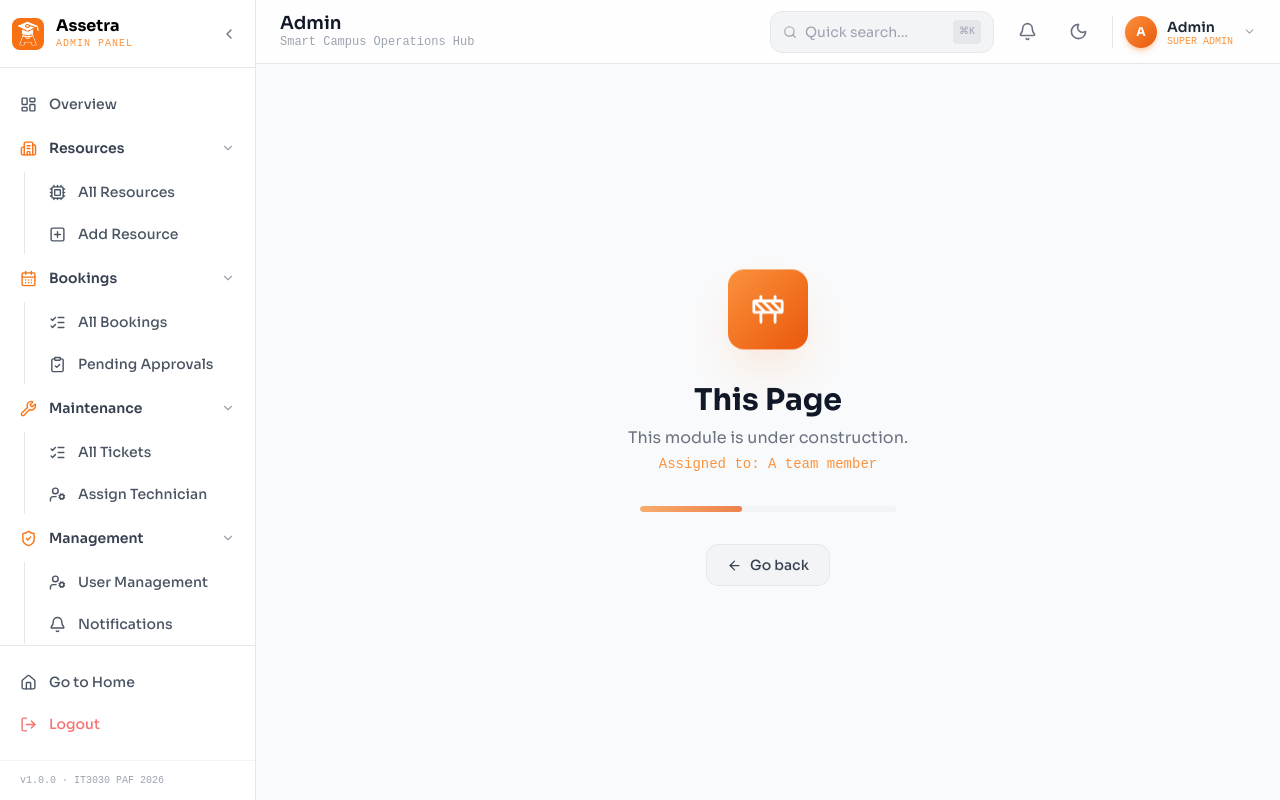
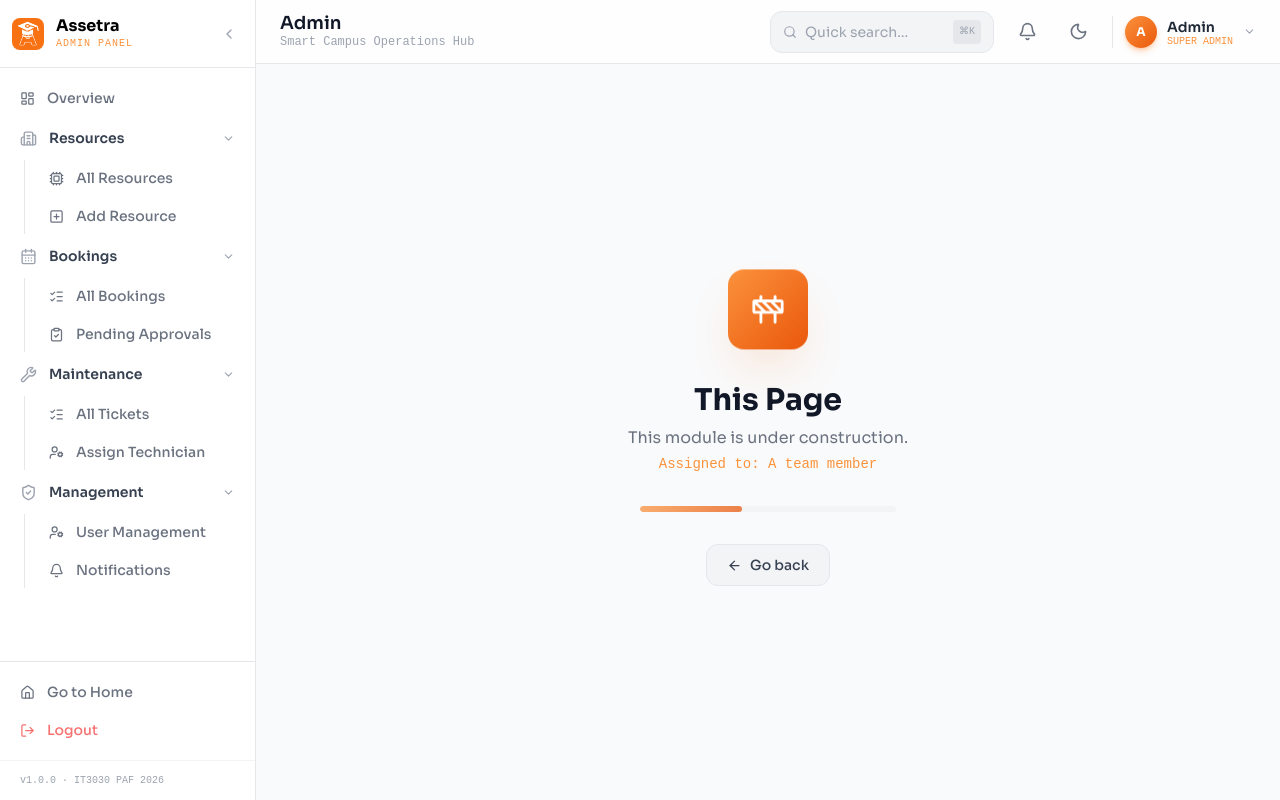
Before and after one commit to ShazminaOudeen/it3030-paf-2026-smart-campus-group07, a React (Vite) app in the folder assetra-frontend/: page /admin in a window 1280 px wide. Built offline with nearby package versions, Linux system fonts and the light colour scheme.

Commit message:
admin sidemenu ui fixed

```diff
--- a/assetra-frontend/src/shared/components/AdminSidebar.jsx
+++ b/assetra-frontend/src/shared/components/AdminSidebar.jsx
@@ -1,4 +1,4 @@
-import { NavLink } from "react-router-dom";
+import { NavLink, useLocation } from "react-router-dom";
 import {
   LayoutDashboard, Building2, PlusSquare, CalendarDays,
   ClipboardCheck, Wrench, ListChecks, UserCog, Bell,
@@ -21,7 +21,6 @@ const MENU = [
     children: [
       { label: "All Bookings", icon: ListChecks, href: "/admin/bookings" },
       { label: "Pending Approvals", icon: ClipboardCheck, href: "/admin/bookings/pending" },
-      // ✅ badge removed from Pending Approvals
     ],
   },
   {
@@ -52,16 +51,16 @@ function NavItem({ item, collapsed }) {
       end={item.href === "/"}
       title={collapsed ? item.label : undefined}
       className={({ isActive }) =>
-        `group flex items-center gap-3 px-3 py-2.5 rounded-xl text-sm font-medium transition-all duration-200
+        `group flex items-center gap-3 px-3 py-2 rounded-lg text-sm font-medium transition-all duration-150
         ${isActive && item.href !== "/"
-          ? "bg-orange-500 text-white shadow-lg shadow-orange-500/30"
+          ? "text-orange-500 dark:text-orange-400 bg-orange-50 dark:bg-orange-500/10"
           : item.danger
-          ? "text-red-400 hover:bg-red-500/10 hover:text-red-300"
-          : "text-gray-600 hover:bg-gray-100 hover:text-gray-900 dark:text-gray-400 dark:hover:bg-white/8 dark:hover:text-white"
+          ? "text-red-400 hover:bg-red-500/10 hover:text-red-400"
+          : "text-gray-500 dark:text-gray-400 hover:bg-gray-100 dark:hover:bg-white/[0.06] hover:text-gray-800 dark:hover:text-gray-200"
         }`
       }
     >
-      <item.icon size={17} className="shrink-0" />
+      <item.icon size={15} className="shrink-0" />
       {!collapsed && <span className="truncate flex-1">{item.label}</span>}
     </NavLink>
   );
@@ -69,31 +68,41 @@ function NavItem({ item, collapsed }) {
 
 function NavGroup({ group, collapsed }) {
   const [open, setOpen] = useState(true);
+  const { pathname } = useLocation();
+
+  const isGroupActive = group.children?.some((child) => pathname.startsWith(child.href));
 
   return (
     <div>
       <button
         onClick={() => !collapsed && setOpen((p) => !p)}
         title={collapsed ? group.label : undefined}
-        className="w-full flex items-center gap-3 px-3 py-2.5 rounded-xl text-sm font-semibold
-          text-gray-700 hover:bg-gray-100 hover:text-gray-900
-          dark:text-gray-300 dark:hover:bg-white/8 dark:hover:text-white
-          transition-all duration-200"
+        className={`w-full flex items-center gap-3 px-3 py-2.5 rounded-lg text-sm font-semibold
+          transition-all duration-150
+          ${isGroupActive
+            ? "text-orange-500 dark:text-orange-400"
+            : "text-gray-700 dark:text-gray-300 hover:bg-gray-100 dark:hover:bg-white/[0.06] hover:text-gray-900 dark:hover:text-white"
+          }`}
       >
-        <group.icon size={17} className="shrink-0 text-orange-500" />
+        <group.icon
+          size={17}
+          className={`shrink-0 transition-colors ${
+            isGroupActive ? "text-orange-500 dark:text-orange-400" : "text-gray-400 dark:text-gray-500"
+          }`}
+        />
         {!collapsed && (
           <>
             <span className="flex-1 text-left">{group.label}</span>
             {open
-              ? <ChevronDown size={14} className="text-gray-400 dark:text-gray-500" />
-              : <ChevronRight size={14} className="text-gray-400 dark:text-gray-500" />
+              ? <ChevronDown size={13} className="text-gray-400 dark:text-gray-600" />
+              : <ChevronRight size={13} className="text-gray-400 dark:text-gray-600" />
             }
           </>
         )}
       </button>
 
       {open && !collapsed && (
-        <div className="mt-1 ml-4 pl-3 border-l border-gray-200 dark:border-white/10 space-y-0.5">
+        <div className="mt-0.5 ml-4 pl-3 border-l border-gray-200 dark:border-white/[0.08] space-y-0.5">
           {group.children.map((child) => (
             <NavItem key={child.href} item={child} collapsed={collapsed} />
           ))}
@@ -117,18 +126,16 @@ export default function AdminSidebar({ open, collapsed, onCollapsedChange }) {
         lg:translate-x-0
       `}
     >
-      {/* Logo + Assetra heading + collapse toggle */}
+      {/* Logo + heading + collapse toggle */}
       <div className={`flex items-center px-3 py-4 border-b border-gray-200 dark:border-white/[0.06]
         ${collapsed ? "flex-col gap-3 justify-center" : "justify-between gap-3"}`}>
 
-        {/* Logo ALWAYS visible */}
         <img
           src={logo}
           alt="Assetra"
           className="h-8 w-8 object-contain shrink-0 rounded-lg"
         />
 
-        {/* Text only when expanded */}
         {!collapsed && (
           <div className="flex-1 overflow-hidden">
             <p className="text-black dark:text-white font-bold text-base leading-tight truncate">
@@ -140,22 +147,20 @@ export default function AdminSidebar({ open, collapsed, onCollapsedChange }) {
           </div>
         )}
 
-        {/* Toggle button */}
         <button
           onClick={() => onCollapsedChange((p) => !p)}
-          className="p-1.5 rounded-lg hover:bg-gray-100 dark:hover:bg-white/8 transition-colors shrink-0"
+          className="p-1.5 rounded-lg hover:bg-gray-100 dark:hover:bg-white/[0.08] transition-colors shrink-0"
         >
           {collapsed
-            ? <ChevronRight size={16} className="text-gray-500 dark:text-gray-400" />
-            : <ChevronDown size={16} className="text-gray-500 dark:text-gray-400 rotate-90" />
+            ? <ChevronRight size={16} className="text-gray-400 dark:text-gray-500" />
+            : <ChevronDown size={16} className="text-gray-400 dark:text-gray-500 rotate-90" />
           }
         </button>
       </div>
 
-
-      {/* Scrollable nav — scrollbar hidden */}
+      {/* Scrollable nav */}
       <nav
-        className="flex-1 overflow-y-auto px-2 py-4 space-y-1
+        className="flex-1 overflow-y-auto px-2 py-3 space-y-0.5
           [&::-webkit-scrollbar]:hidden [-ms-overflow-style:none] [scrollbar-width:none]"
       >
         {MENU.map((item) =>
@@ -168,7 +173,7 @@ export default function AdminSidebar({ open, collapsed, onCollapsedChange }) {
       </nav>
 
       {/* Bottom items */}
-      <div className="px-2 py-4 border-t border-gray-200 dark:border-white/[0.06] space-y-0.5">
+      <div className="px-2 py-3 border-t border-gray-200 dark:border-white/[0.06] space-y-0.5">
         {BOTTOM_MENU.map((item) => (
           <NavItem key={item.href} item={item} collapsed={collapsed} />
         ))}
```
